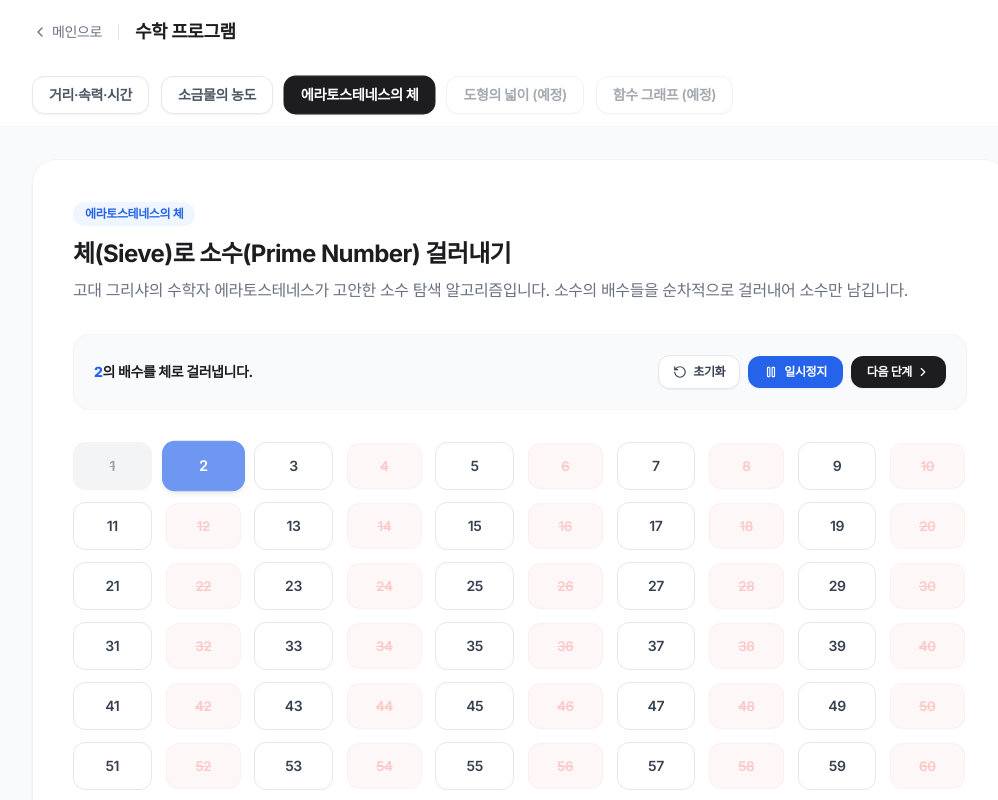
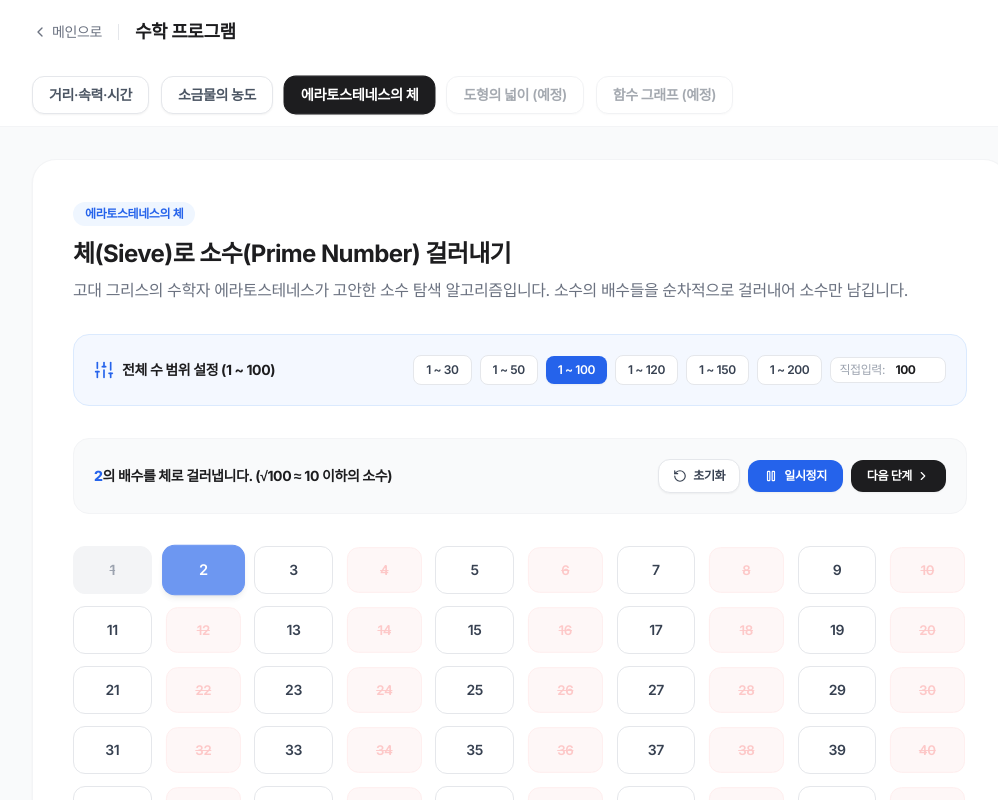
Before and after one commit to joonh0508-cloud/bbh, a Next.js app: page /programs/sieve in a window 1280 px wide. Both pictures are taken after a click on the button "자동 재생". Shown: the top 800 px of the page, without its empty margins (120-1118 px from the left). Built offline with nearby package versions, Linux system fonts and the light colour scheme.

Commit message:
feat: Add customizable max number range (N) for Sieve of Eratosthenes program

```diff
--- a/app/programs/sieve/page.tsx
+++ b/app/programs/sieve/page.tsx
@@ -1,17 +1,40 @@
 "use client";
 
 import { useState, useEffect } from "react";
-import { Play, Pause, RotateCcw, ChevronRight, HelpCircle, CheckCircle2 } from "lucide-react";
+import { Play, Pause, RotateCcw, ChevronRight, CheckCircle2, Sliders } from "lucide-react";
+
+// n 이하의 소수 구하기 헬퍼 함수
+function getPrimesUpTo(limit: number): number[] {
+  const primes: number[] = [];
+  for (let i = 2; i <= limit; i++) {
+    let isPrime = true;
+    for (let j = 2; j * j <= i; j++) {
+      if (i % j === 0) {
+        isPrime = false;
+        break;
+      }
+    }
+    if (isPrime) primes.push(i);
+  }
+  return primes;
+}
 
 export default function SieveProgram() {
   const [maxNum, setMaxNum] = useState<number>(100);
   const [stepIndex, setStepIndex] = useState<number>(0);
   const [isPlaying, setIsPlaying] = useState<boolean>(false);
-  const [selectedNum, setSelectedNum] = useState<number | null>(null);
 
-  // 100 이하의 소수 단계별 주 소수들 (sqrt(100) 이하의 소수인 2, 3, 5, 7)
-  const primeSteps = [2, 3, 5, 7];
-  const maxStep = primeSteps.length + 1; // 0~4 단계 + 5(최종완료)
+  // sqrt(maxNum) 이하의 소수 단계 자동 계산
+  const limit = Math.floor(Math.sqrt(maxNum));
+  const primeSteps = getPrimesUpTo(limit);
+  const maxStep = primeSteps.length + 1; // 0 ~ primeSteps.length + 1(완료)
+
+  // maxNum 변경 시 초기화
+  const handleMaxNumChange = (newMax: number) => {
+    setIsPlaying(false);
+    setStepIndex(0);
+    setMaxNum(newMax);
+  };
 
   // 자동 재생 타이머
   useEffect(() => {
@@ -68,7 +91,6 @@ export default function SieveProgram() {
   const handleReset = () => {
     setIsPlaying(false);
     setStepIndex(0);
-    setSelectedNum(null);
   };
 
   const numbers = Array.from({ length: maxNum }, (_, i) => i + 1);
@@ -95,9 +117,49 @@ export default function SieveProgram() {
           체(Sieve)로 소수(Prime Number) 걸러내기
         </h2>
         <p className="text-gray-500">
-          고대 그리샤의 수학자 에라토스테네스가 고안한 소수 탐색 알고리즘입니다.
+          고대 그리스의 수학자 에라토스테네스가 고안한 소수 탐색 알고리즘입니다.
           소수의 배수들을 순차적으로 걸러내어 소수만 남깁니다.
         </p>
+      </div>
+
+      {/* 전체 수(N) 설정 패널 */}
+      <div className="bg-blue-50/70 border border-blue-100 p-5 rounded-2xl flex flex-col md:flex-row items-center justify-between gap-4">
+        <div className="flex items-center gap-2 text-sm font-bold text-[#1d1d1f]">
+          <Sliders className="w-5 h-5 text-blue-600" />
+          <span>전체 수 범위 설정 (1 ~ {maxNum})</span>
+        </div>
+
+        <div className="flex items-center gap-2 flex-wrap">
+          {[30, 50, 100, 120, 150, 200].map((preset) => (
+            <button
+              key={preset}
+              onClick={() => handleMaxNumChange(preset)}
+              className={`px-3 py-1.5 text-xs font-semibold rounded-lg transition-all ${
+                maxNum === preset
+                  ? "bg-blue-600 text-white shadow-sm"
+                  : "bg-white text-gray-700 hover:bg-gray-100 border border-gray-200"
+              }`}
+            >
+              1 ~ {preset}
+            </button>
+          ))}
+
+          {/* 직접 입력 */}
+          <div className="flex items-center gap-1 bg-white px-2 py-1 rounded-lg border border-gray-200 text-xs">
+            <span className="text-gray-400">직접입력:</span>
+            <input
+              type="number"
+              min="10"
+              max="300"
+              value={maxNum}
+              onChange={(e) => {
+                const val = Math.min(Math.max(parseInt(e.target.value) || 10, 10), 300);
+                handleMaxNumChange(val);
+              }}
+              className="w-12 text-center font-bold focus:outline-none text-[#1d1d1f]"
+            />
+          </div>
+        </div>
       </div>
 
       {/* 컨트롤 패널 */}
@@ -109,10 +171,10 @@ export default function SieveProgram() {
             {stepIndex === 0 && "1단계: 1은 소수가 아니므로 제외합니다."}
             {stepIndex > 0 && stepIndex <= primeSteps.length && (
               <>
-                <span className="text-blue-600 font-extrabold">{primeSteps[stepIndex - 1]}</span>의 배수를 체로 걸러냅니다.
+                <span className="text-blue-600 font-extrabold">{primeSteps[stepIndex - 1]}</span>의 배수를 체로 걸러냅니다. (√{maxNum} ≈ {limit} 이하의 소수)
               </>
             )}
-            {stepIndex === maxStep && "탐색 완료! 남은 모든 수들이 소수입니다."}
+            {stepIndex === maxStep && `탐색 완료! 1~${maxNum} 사이의 모든 소수들을 찾았습니다.`}
           </span>
         </div>
 
@@ -145,7 +207,7 @@ export default function SieveProgram() {
 
       </div>
 
-      {/* 수 그리드 렌더링 (1 ~ 100) */}
+      {/* 수 그리드 렌더링 */}
       <div className="grid grid-cols-5 sm:grid-cols-10 gap-2 md:gap-3">
         {numbers.map((num) => {
           const state = getNumberState(num);
@@ -162,13 +224,12 @@ export default function SieveProgram() {
           }
 
           return (
-            <button
+            <div
               key={num}
-              onClick={() => setSelectedNum(num)}
               className={`h-11 md:h-12 rounded-xl border text-sm font-semibold flex items-center justify-center transition-all duration-300 ${bgClass}`}
             >
               {num}
-            </button>
+            </div>
           );
         })}
       </div>
@@ -195,7 +256,7 @@ export default function SieveProgram() {
           <div className="flex items-center gap-2">
             <CheckCircle2 className="w-5 h-5 text-blue-600" />
             <h3 className="text-base font-bold text-[#1d1d1f]">
-              현재까지 찾은 소수 ({confirmedPrimes.length}개)
+              1~{maxNum} 범위의 찾은 소수 ({confirmedPrimes.length}개)
             </h3>
           </div>
         </div>
```
